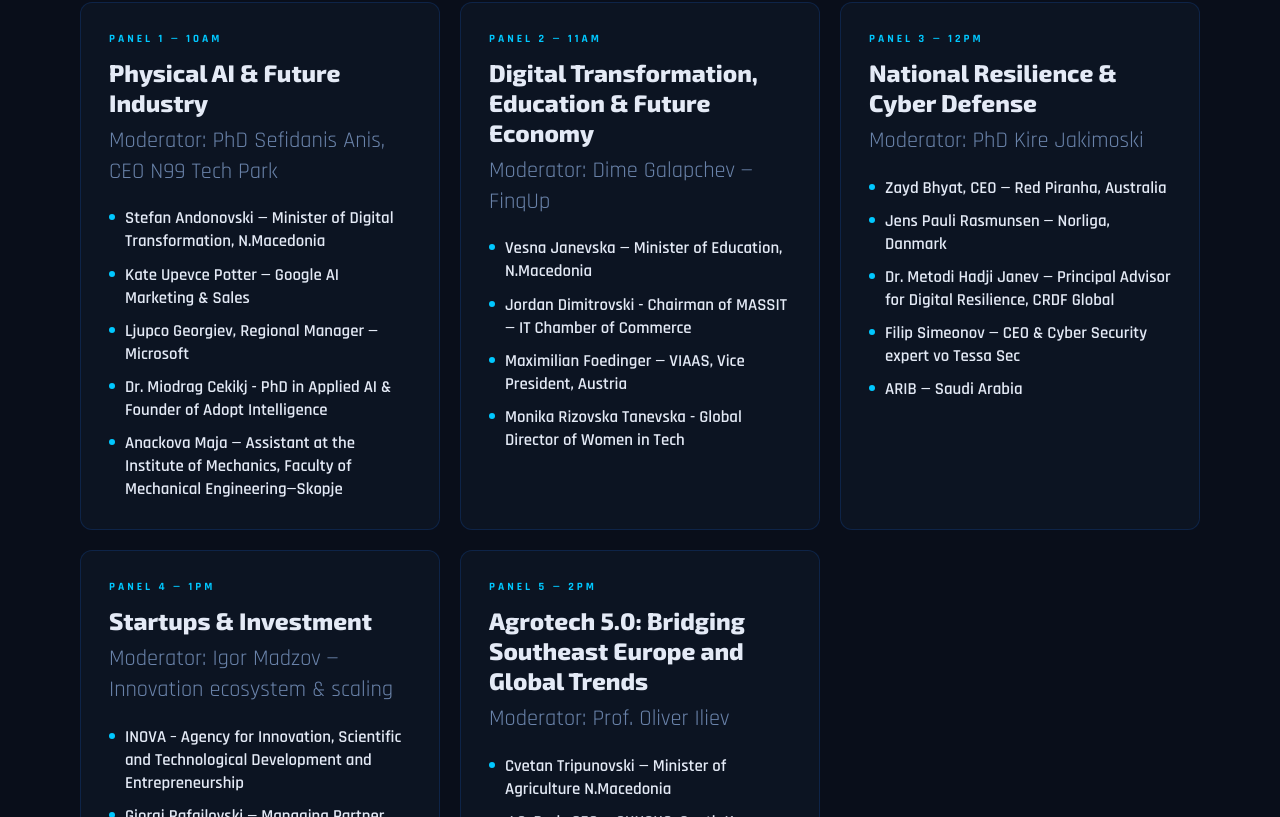
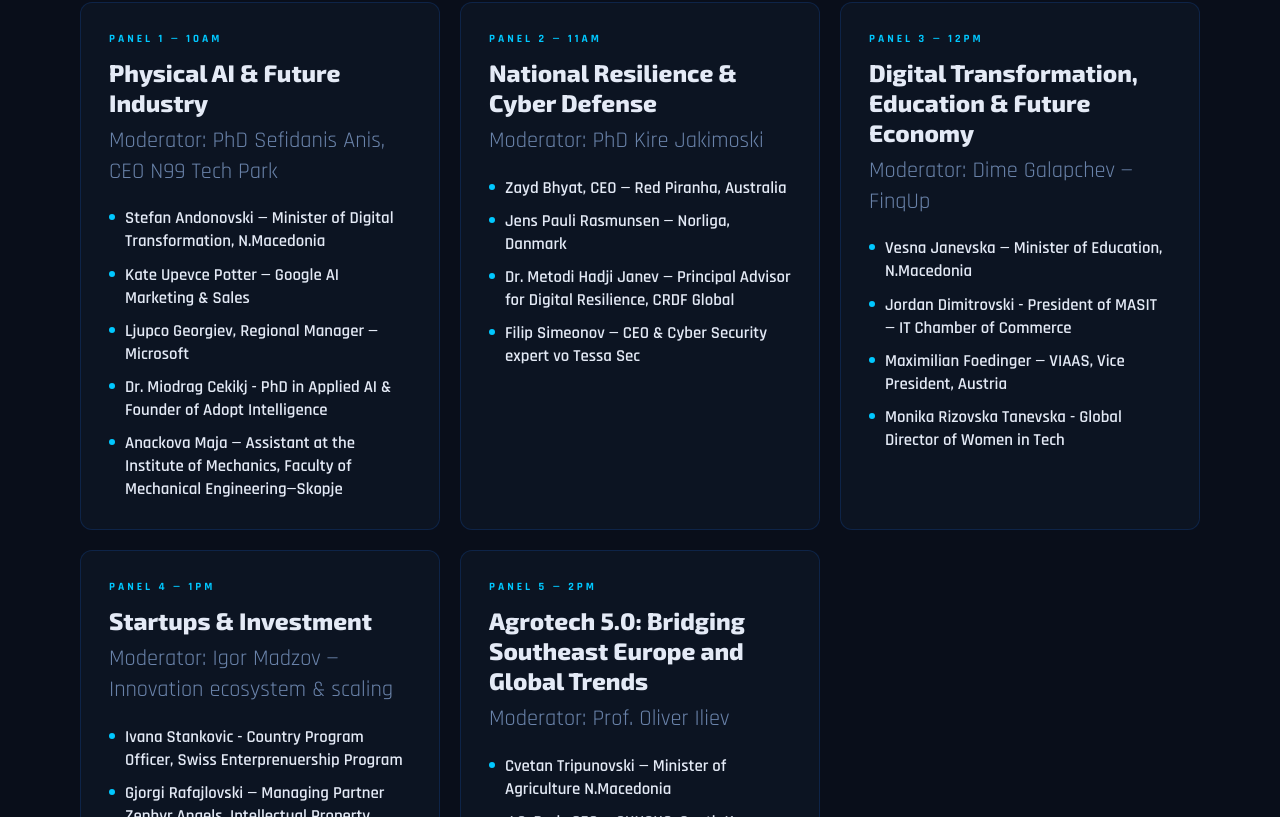
Before and after one commit to ErnesCanoski/N99-Landing-Page, a React (Vite) app: page / in a window 1280 px wide. Shown: the part 1143-1960 px from the top of the page. Built offline with nearby package versions, Linux system fonts and the light colour scheme.

Commit message:
updated panel names and their sequence

```diff
--- a/src/data/panels.js
+++ b/src/data/panels.js
@@ -13,18 +13,6 @@
   },
   {
     id: "2 — 11AM",  //PANEL 2
-    title: "Digital Transformation, Education & Future Economy",
-    moderator:
-      "Dime Galapchev — FinqUp",
-    speakers: [
-      "Vesna Janevska — Minister of Education, N.Macedonia",
-      "Jordan Dimitrovski - Chairman of MASSIT — IT Chamber of Commerce",
-      "Maximilian Foedinger — VIAAS, Vice President, Austria",
-      "Monika Rizovska Tanevska - Global Director of Women in Tech"
-    ],
-  },
-  {
-    id: "3 — 12PM",  //PANEL 3
     title: "National Resilience & Cyber Defense",
     moderator: "PhD Kire Jakimoski",
     speakers: [
@@ -33,7 +21,18 @@
       "Jens Pauli Rasmunsen — Norliga, Danmark",
       "Dr. Metodi Hadji Janev — Principal Advisor for Digital Resilience, CRDF Global",
       "Filip Simeonov — CEO & Cyber Security expert vo Tessa Sec",
-      "ARIB — Saudi Arabia"
+    ],
+  },
+    {
+    id: "3 — 12PM ",  //PANEL 3
+    title: "Digital Transformation, Education & Future Economy",
+    moderator:
+      "Dime Galapchev — FinqUp",
+    speakers: [
+      "Vesna Janevska — Minister of Education, N.Macedonia",
+      "Jordan Dimitrovski - President of MASIT — IT Chamber of Commerce",
+      "Maximilian Foedinger — VIAAS, Vice President, Austria",
+      "Monika Rizovska Tanevska - Global Director of Women in Tech"
     ],
   },
   {
@@ -41,7 +40,7 @@
     title: "Startups & Investment",
     moderator: "Igor Madzov — Innovation ecosystem & scaling",
     speakers: [
-      "INOVA – Agency for Innovation, Scientific and Technological Development and Entrepreneurship ",
+      "Ivana Stankovic - Country Program Officer, Swiss Enterprenuership Program",
       "Gjorgi Rafajlovski — Managing Partner Zephyr Angels, Intellectual Property expert",
       "Gideon Marks — Serial Entrepreneur, Investor, and Google for Startups Anchor Mentor USA",
       "Elena Hadzi Pecova — Manager Ceed Business Angels/ Adria Angels, Little Big Founders",
@@ -55,7 +54,6 @@
       "Cvetan Tripunovski — Minister of Agriculture N.Macedonia", //???
       "J.S. Park, CEO — SUNGHO, South Korea",
       "Can Yurdakul, CEO — Ant Systems, Türkiye",
-      "Wageningen University, Holland",
     ],
   },
 
```
